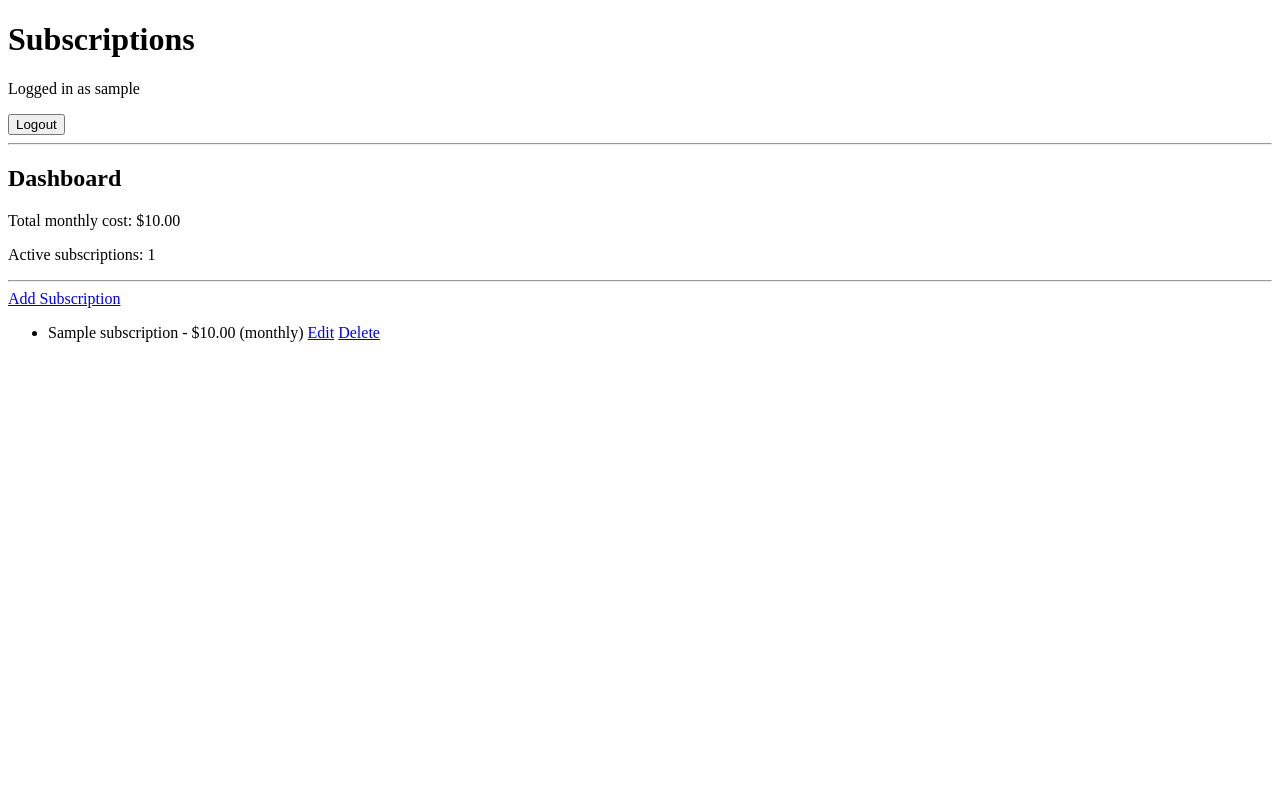
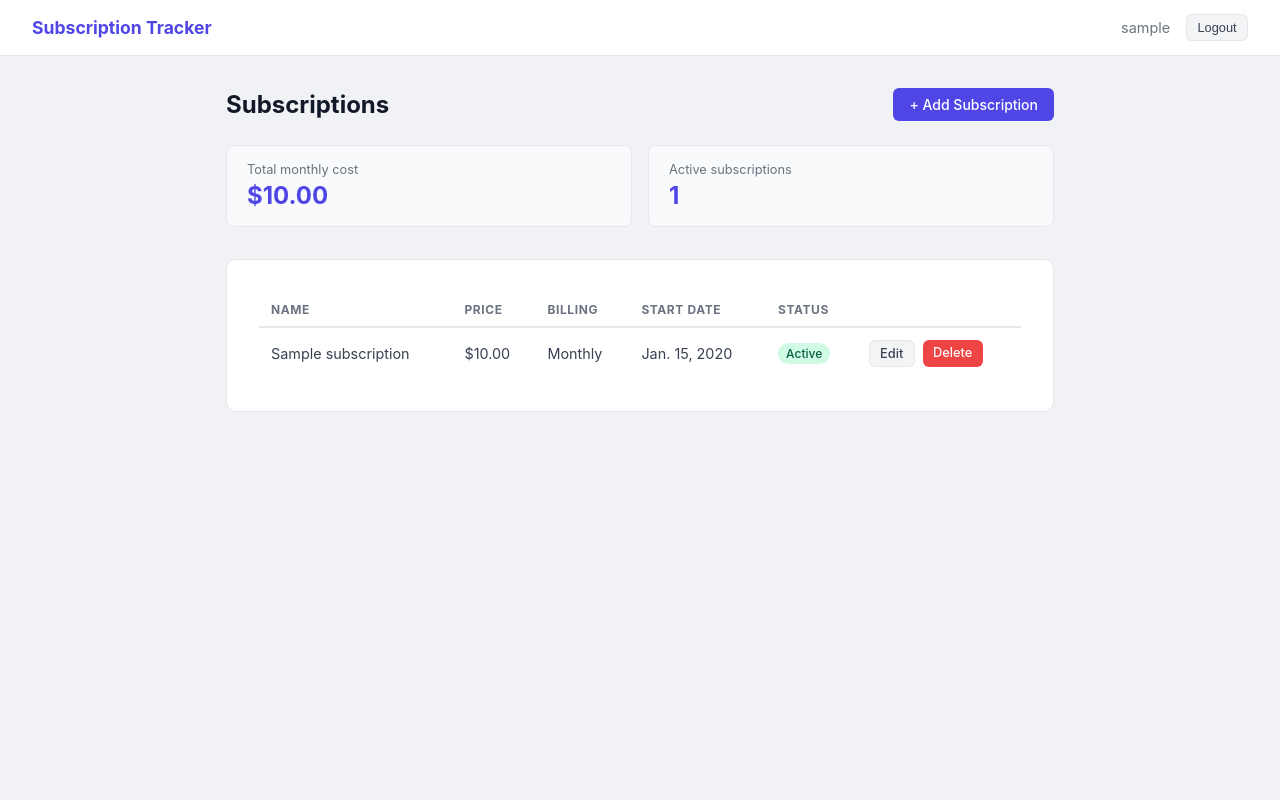
Before and after one commit to andriisyniuchenko/subscription-tracker, a Django app: page /subscriptions/ in a window 1280 px wide. Run offline with Django 5.2, Linux system fonts and the light colour scheme; a user stored in the database is signed in; tables that the repository leaves empty hold one stand-in row (values such as "Sample post").

Commit message:
Refactor templates: add base.html, minimal design, url tags, form errors

```diff
--- /dev/null
+++ b/subscriptions/templates/base.html
@@ -0,0 +1,220 @@
+<!DOCTYPE html>
+<html lang="en">
+<head>
+    <meta charset="UTF-8">
+    <meta name="viewport" content="width=device-width, initial-scale=1.0">
+    <title>{% block title %}Subscription Tracker{% endblock %}</title>
+    <style>
+        *, *::before, *::after { box-sizing: border-box; margin: 0; padding: 0; }
+
+        body {
+            font-family: -apple-system, BlinkMacSystemFont, 'Segoe UI', sans-serif;
+            background: #f0f2f5;
+            color: #1a1a2e;
+            min-height: 100vh;
+        }
+
+        /* Nav */
+        nav {
+            background: #fff;
+            border-bottom: 1px solid #e5e7eb;
+            padding: 0 2rem;
+            display: flex;
+            align-items: center;
+            justify-content: space-between;
+            height: 56px;
+        }
+
+        nav .brand {
+            font-weight: 700;
+            font-size: 1.1rem;
+            color: #4f46e5;
+            text-decoration: none;
+        }
+
+        nav .nav-right {
+            display: flex;
+            align-items: center;
+            gap: 1rem;
+            font-size: 0.9rem;
+            color: #6b7280;
+        }
+
+        nav .nav-right form { margin: 0; }
+
+        /* Main */
+        main {
+            max-width: 860px;
+            margin: 2rem auto;
+            padding: 0 1rem;
+        }
+
+        /* Card */
+        .card {
+            background: #fff;
+            border-radius: 10px;
+            border: 1px solid #e5e7eb;
+            padding: 2rem;
+        }
+
+        h1 { font-size: 1.5rem; margin-bottom: 1.5rem; color: #111827; }
+        h2 { font-size: 1.1rem; margin-bottom: 1rem; color: #374151; }
+
+        /* Stats */
+        .stats {
+            display: grid;
+            grid-template-columns: repeat(2, 1fr);
+            gap: 1rem;
+            margin-bottom: 2rem;
+        }
+
+        .stat-card {
+            background: #f9fafb;
+            border: 1px solid #e5e7eb;
+            border-radius: 8px;
+            padding: 1rem 1.25rem;
+        }
+
+        .stat-card .label { font-size: 0.8rem; color: #6b7280; margin-bottom: 0.25rem; }
+        .stat-card .value { font-size: 1.5rem; font-weight: 700; color: #4f46e5; }
+
+        /* Table */
+        table { width: 100%; border-collapse: collapse; font-size: 0.9rem; }
+        th {
+            text-align: left;
+            padding: 0.6rem 0.75rem;
+            border-bottom: 2px solid #e5e7eb;
+            font-size: 0.75rem;
+            text-transform: uppercase;
+            letter-spacing: 0.05em;
+            color: #6b7280;
+        }
+        td {
+            padding: 0.75rem;
+            border-bottom: 1px solid #f3f4f6;
+            color: #374151;
+        }
+        tr:last-child td { border-bottom: none; }
+        tr:hover td { background: #f9fafb; }
+
+        .badge {
+            display: inline-block;
+            padding: 0.2rem 0.5rem;
+            border-radius: 999px;
+            font-size: 0.75rem;
+            font-weight: 500;
+        }
+        .badge-green { background: #d1fae5; color: #065f46; }
+        .badge-gray  { background: #f3f4f6; color: #6b7280; }
+
+        /* Buttons */
+        .btn {
+            display: inline-block;
+            padding: 0.5rem 1rem;
+            border-radius: 6px;
+            font-size: 0.875rem;
+            font-weight: 500;
+            text-decoration: none;
+            cursor: pointer;
+            border: none;
+        }
+        .btn-primary  { background: #4f46e5; color: #fff; }
+        .btn-primary:hover  { background: #4338ca; }
+        .btn-danger   { background: #ef4444; color: #fff; }
+        .btn-danger:hover   { background: #dc2626; }
+        .btn-secondary { background: #f3f4f6; color: #374151; border: 1px solid #e5e7eb; }
+        .btn-secondary:hover { background: #e5e7eb; }
+        .btn-sm { padding: 0.3rem 0.65rem; font-size: 0.8rem; }
+
+        .actions { display: flex; gap: 0.5rem; }
+
+        /* Forms */
+        .form-group { margin-bottom: 1.25rem; }
+        label { display: block; font-size: 0.85rem; font-weight: 500; color: #374151; margin-bottom: 0.35rem; }
+
+        input[type="text"],
+        input[type="number"],
+        input[type="date"],
+        input[type="password"],
+        input[type="email"],
+        select {
+            width: 100%;
+            padding: 0.55rem 0.75rem;
+            border: 1px solid #d1d5db;
+            border-radius: 6px;
+            font-size: 0.9rem;
+            color: #111827;
+            background: #fff;
+            outline: none;
+            transition: border-color 0.15s;
+        }
+        input:focus, select:focus { border-color: #4f46e5; box-shadow: 0 0 0 3px rgba(79,70,229,0.1); }
+
+        /* Checkbox row */
+        .checkbox-row { display: flex; align-items: center; gap: 0.5rem; }
+        .checkbox-row input[type="checkbox"] { width: auto; }
+
+        .form-actions { display: flex; gap: 0.75rem; align-items: center; margin-top: 1.5rem; }
+
+        /* Errors */
+        .errorlist {
+            background: #fef2f2;
+            border: 1px solid #fecaca;
+            border-radius: 6px;
+            padding: 0.75rem 1rem;
+            margin-bottom: 1rem;
+            color: #b91c1c;
+            font-size: 0.875rem;
+            list-style: none;
+        }
+        .field-error { color: #ef4444; font-size: 0.8rem; margin-top: 0.25rem; }
+
+        /* Auth pages */
+        .auth-wrap {
+            min-height: 100vh;
+            display: flex;
+            align-items: center;
+            justify-content: center;
+            background: #f0f2f5;
+        }
+        .auth-card {
+            background: #fff;
+            border: 1px solid #e5e7eb;
+            border-radius: 12px;
+            padding: 2.5rem 2rem;
+            width: 100%;
+            max-width: 400px;
+        }
+        .auth-card h1 { text-align: center; margin-bottom: 1.75rem; }
+        .auth-footer { text-align: center; margin-top: 1.25rem; font-size: 0.85rem; color: #6b7280; }
+        .auth-footer a { color: #4f46e5; text-decoration: none; }
+
+        /* Misc */
+        .empty { color: #9ca3af; font-size: 0.9rem; padding: 1.5rem 0; text-align: center; }
+        .page-header { display: flex; align-items: center; justify-content: space-between; margin-bottom: 1.5rem; }
+        .page-header h1 { margin-bottom: 0; }
+    </style>
+</head>
+<body>
+
+{% if request.user.is_authenticated %}
+<nav>
+    <a class="brand" href="{% url 'subscription_list' %}">Subscription Tracker</a>
+    <div class="nav-right">
+        <span>{{ request.user.username }}</span>
+        <form method="post" action="{% url 'logout' %}">
+            {% csrf_token %}
+            <button class="btn btn-secondary btn-sm" type="submit">Logout</button>
+        </form>
+    </div>
+</nav>
+{% endif %}
+
+{% block body %}
+<main>
+    {% block content %}{% endblock %}
+</main>
+{% endblock %}
+
+</body>
+</html>
--- a/subscriptions/templates/subscriptions/list.html
+++ b/subscriptions/templates/subscriptions/list.html
@@ -1,42 +1,63 @@
-<!DOCTYPE html>
-<html>
-<head>
-    <title>Subscriptions</title>
-</head>
-<body>
+{% extends "base.html" %}
 
+{% block title %}Subscriptions{% endblock %}
+
+{% block content %}
+<div class="page-header">
     <h1>Subscriptions</h1>
+    <a class="btn btn-primary" href="{% url 'create_subscription' %}">+ Add Subscription</a>
+</div>
 
-    <p>Logged in as {{ request.user.username }}</p>
+<div class="stats">
+    <div class="stat-card">
+        <div class="label">Total monthly cost</div>
+        <div class="value">${{ total_monthly }}</div>
+    </div>
+    <div class="stat-card">
+        <div class="label">Active subscriptions</div>
+        <div class="value">{{ active_count }}</div>
+    </div>
+</div>
 
-    <form method="post" action="/logout/">
-        {% csrf_token %}
-        <button type="submit">Logout</button>
-    </form>
-
-    <hr>
-
-    <h2>Dashboard</h2>
-
-    <p>Total monthly cost: ${{ total_monthly }}</p>
-    <p>Active subscriptions: {{ active_count }}</p>
-
-    <hr>
-
-    <a href="/subscriptions/create/">Add Subscription</a>
-
-    <ul>
-        {% for sub in subscriptions %}
-            <li>
-                {{ sub.name }} - ${{ sub.price }} ({{ sub.billing_cycle }})
-
-                <a href="/subscriptions/update/{{ sub.id }}/">Edit</a>
-                <a href="/subscriptions/delete/{{ sub.id }}/">Delete</a>
-            </li>
-        {% empty %}
-            <li>No subscriptions yet</li>
-        {% endfor %}
-    </ul>
-
-</body>
-</html>
+<div class="card">
+    <table>
+        <thead>
+            <tr>
+                <th>Name</th>
+                <th>Price</th>
+                <th>Billing</th>
+                <th>Start date</th>
+                <th>Status</th>
+                <th></th>
+            </tr>
+        </thead>
+        <tbody>
+            {% for sub in subscriptions %}
+                <tr>
+                    <td>{{ sub.name }}</td>
+                    <td>${{ sub.price }}</td>
+                    <td>{{ sub.get_billing_cycle_display }}</td>
+                    <td>{{ sub.start_date }}</td>
+                    <td>
+                        {% if sub.is_active %}
+                            <span class="badge badge-green">Active</span>
+                        {% else %}
+                            <span class="badge badge-gray">Inactive</span>
+                        {% endif %}
+                    </td>
+                    <td>
+                        <div class="actions">
+                            <a class="btn btn-secondary btn-sm" href="{% url 'update_subscription' sub.id %}">Edit</a>
+                            <a class="btn btn-danger btn-sm" href="{% url 'delete_subscription' sub.id %}">Delete</a>
+                        </div>
+                    </td>
+                </tr>
+            {% empty %}
+                <tr>
+                    <td colspan="6" class="empty">No subscriptions yet. Add your first one!</td>
+                </tr>
+            {% endfor %}
+        </tbody>
+    </table>
+</div>
+{% endblock %}
```
Also changed, not shown: subscriptions/templates/auth/login.html (+33 -19 lines), subscriptions/templates/auth/register.html (+39 -16 lines), subscriptions/templates/subscriptions/create.html (+38 -13 lines), subscriptions/templates/subscriptions/delete.html (+16 -13 lines), subscriptions/templates/subscriptions/update.html (+38 -13 lines).
